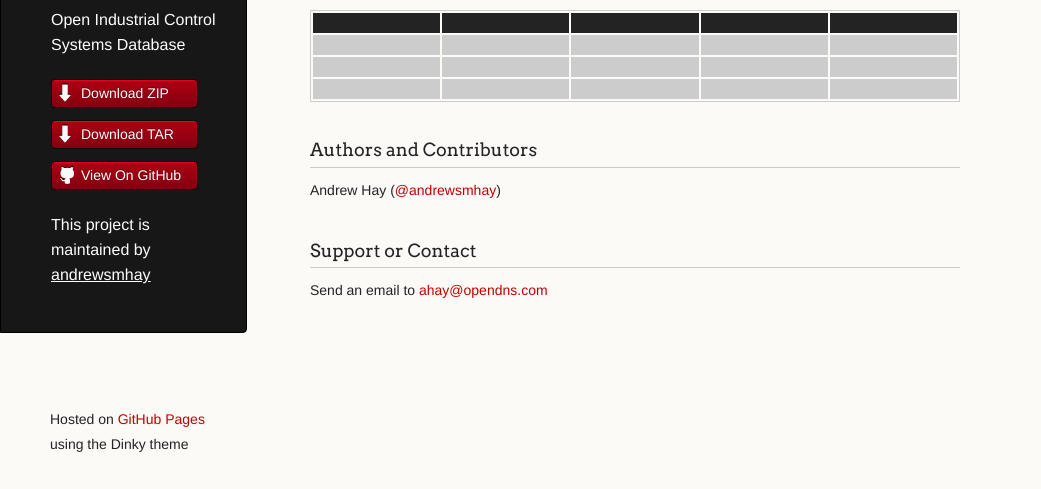
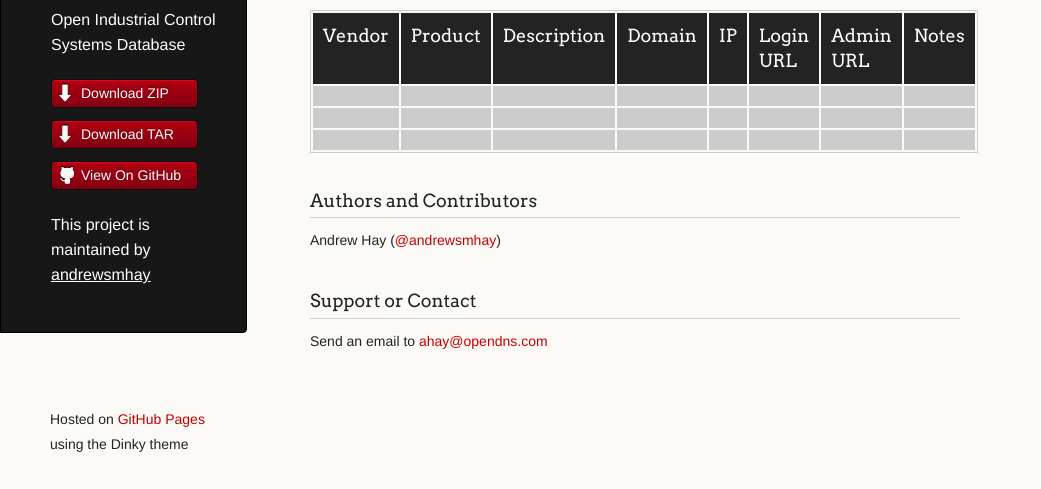
Before and after one commit to andrewsmhay/openicsdb, a plain HTML site: page index.html in a window 1280 px wide. Shown: the part 311-800 px from the top of the page, without its empty margins (0-1041 px from the left). Drawn offline with Linux system fonts and the light colour scheme.

Commit message:
updated table

```diff
--- a/index.html
+++ b/index.html
@@ -44,13 +44,19 @@
 <p>More info to come...</p>
 <table>
   <tr>
-    <th></th>
-    <th></th>
-    <th></th>
-    <th></th>
-    <th></th>
+    <th>Vendor</th>
+    <th>Product</th>
+    <th>Description</th>
+    <th>Domain</th>
+    <th>IP</th>
+    <th>Login URL</th>
+    <th>Admin URL</th>
+    <th>Notes</th>
   </tr>
   <tr>
+    <td></td>
+    <td></td>
+    <td></td>
     <td></td>
     <td></td>
     <td></td>
@@ -63,8 +69,14 @@
     <td></td>
     <td></td>
     <td></td>
+    <td></td>
+    <td></td>
+    <td></td>
   </tr>
   <tr>
+    <td></td>
+    <td></td>
+    <td></td>
     <td></td>
     <td></td>
     <td></td>
```
